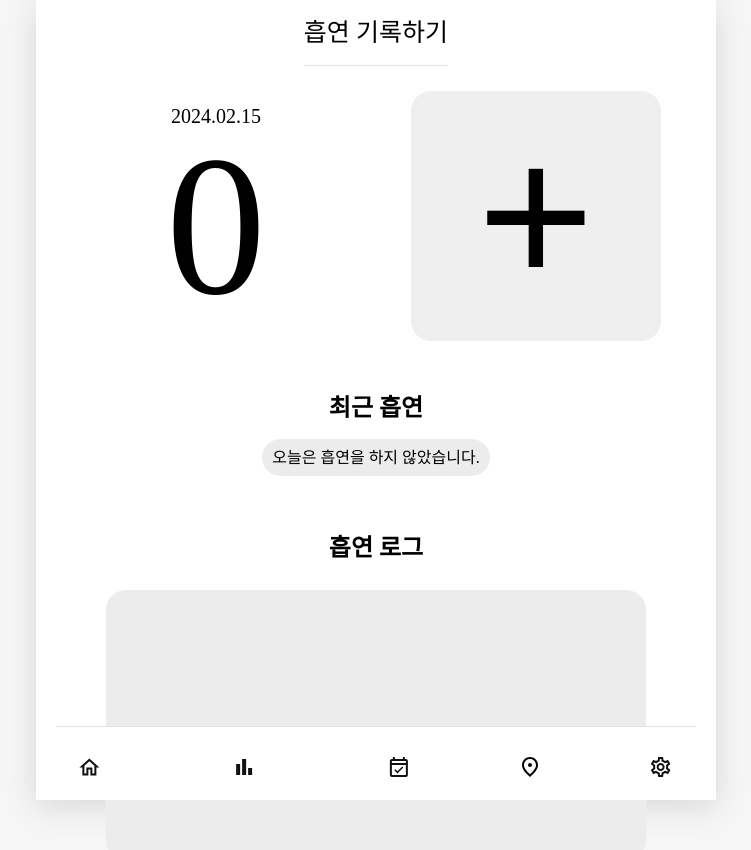
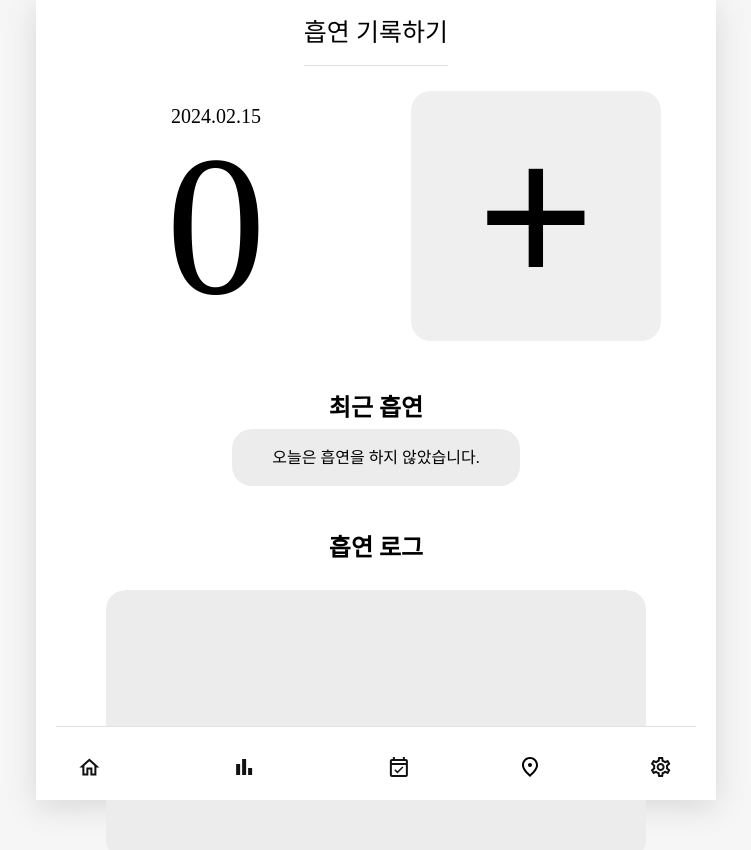
Before and after one commit to moko0428/smokediary, a React (Create React App) app: page / in a window 1280 px wide. Shown: the top 850 px of the page, without its empty margins (264-1015 px from the left). Built offline with nearby package versions, Linux system fonts and the light colour scheme.

Commit message:
feat: Home 원상복구

```diff
--- a/src/App.js
+++ b/src/App.js
@@ -29,10 +29,9 @@ const reducer = (state, action) => {
       break;
     }
     default:
-      console.log("state", state);
       return state;
   }
-  console.log("new", newState);
+
   return newState;
 };
 
--- a/src/routes/Home.js
+++ b/src/routes/Home.js
@@ -1,9 +1,12 @@
 import SmokeList from "../components/SmokeList";
 import Header from "../components/Header";
 import { useContext, useRef, useState } from "react";
-import { SmokeDispatchContext } from "../App";
+import { SmokeDispatchContext, SmokeStateContext } from "../App";
 
 const Home = () => {
+  const { onCreate } = useContext(SmokeDispatchContext);
+  const smokeData = useContext(SmokeStateContext);
+  console.log("smokeData", smokeData);
   const [data, setData] = useState([]);
   const [count, setCount] = useState(0);
   const dataId = useRef(0);
@@ -16,6 +19,7 @@ const Home = () => {
       id: dataId.current,
     };
     dataId.current += 1;
+    onCreate(created_date, count + 1);
     setData([newItem, ...data]);
     setCount((prev) => prev + 1);
   };
--- a/src/routes/Report.js
+++ b/src/routes/Report.js
@@ -1,6 +1,10 @@
+import { useContext } from "react";
 import Header from "../components/Header";
+import { SmokeStateContext } from "../App";
 
 const Report = () => {
+  const smokeData = useContext(SmokeStateContext);
+  console.log("smokeData", smokeData[0].data.Counter);
   return (
     <div>
       <Header title={"흡연 보고서"} />
--- a/src/styles/App.css
+++ b/src/styles/App.css
@@ -163,7 +163,10 @@ header .head_text {
 }
 .SmokeList_lastest span {
   color: black;
-  padding: 10px;
+  padding-top: 20px;
+  padding-bottom: 20px;
+  padding-left: 40px;
+  padding-right: 40px;
   border-radius: 20px;
   background-color: #ececec;
 }
```
Also changed, not shown: 1 other file (tests, documents, lock files or other folders).
